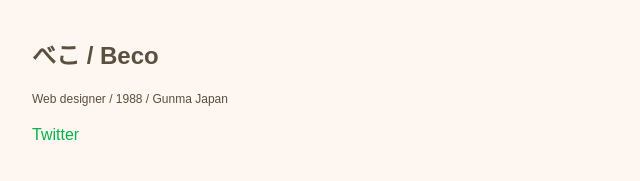
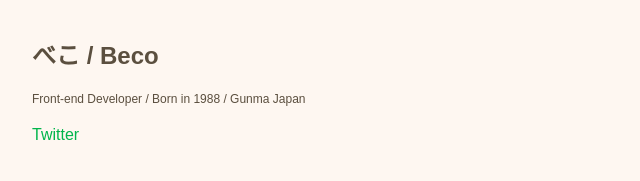
Before and after one commit to becolomochi/becolomochi.github.io, a website: page pug/index.pug in a window 1280 px wide. Shown: the top 181 px of the page, 208-848 px from the left. Drawn offline with nearby package versions, Linux system fonts and the light colour scheme; files that its build step writes are made by us from their sources; files whose address does not match are found by name.

Commit message:
#3 Modify profile

```diff
--- a/pug/index.pug
+++ b/pug/index.pug
@@ -25,7 +25,7 @@ html(lang="ja")
     .wrapper
       header
         h1 べこ / Beco
-        p Web designer / 1988 / Gunma Japan
+        p Front-end Developer / Born in 1988 / Gunma Japan
         p
           a(href="https://twitter.com/becolomochi") Twitter
       .img-box
```
Also changed, not shown: index.html.
